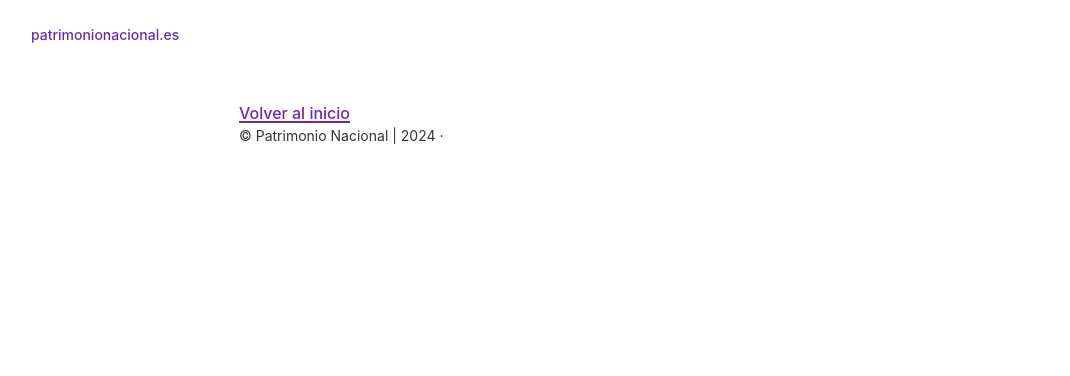
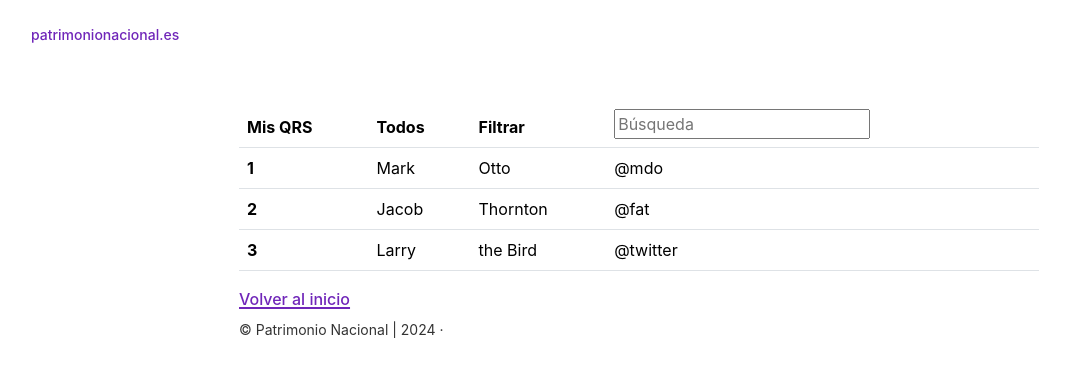
Before and after one commit to acuati/appqr, a Gatsby site: page /listado in a window 1280 px wide. Shown: the whole page, without its empty margins (1-1071 px from the left). Built offline with nearby package versions, Linux system fonts and the light colour scheme; Gatsby itself is replaced by a stand-in of ours.

Commit message:
actualizo cambios

```diff
--- a/package.json
+++ b/package.json
@@ -12,6 +12,7 @@
     "gatsby-plugin-sharp": "^5.13.1",
     "gatsby-source-filesystem": "^5.13.1",
     "gatsby-transformer-sharp": "^5.13.1",
+    "qrcode.react": "^3.1.0",
     "react": "^18.3.1",
     "react-dom": "^18.3.1",
     "reactstrap": "^9.2.2"
--- a/src/components/layout.js
+++ b/src/components/layout.js
@@ -36,7 +36,7 @@ const Layout = ({ children }) => {
         <main>{children}</main>
         <footer
           style={{
-            // marginTop: `var(--space-5)`,
+            marginTop: `var(--space-2)`,
             fontSize: `var(--font-sm)`,
           }}
         >
--- /dev/null
+++ b/src/components/tablelistado.js
@@ -0,0 +1,78 @@
+import { Link } from 'gatsby';
+import React, { useState } from 'react';
+import { Table, Collapse, Button, CardBody, Card } from 'reactstrap';
+
+function TableListado(args) {
+return(
+
+
+<Table
+>
+  <thead>
+    <tr>
+      <th>
+        Mis QRS
+      </th>
+      <th>
+        Todos
+      </th>
+      <th>
+        Filtrar
+      </th>
+      <th>
+        <input placeholder='Búsqueda'></input>
+      </th>
+    </tr>
+  </thead>
+  <tbody>
+    <tr>
+      <th scope="row">
+        1
+      </th>
+      <td>
+        Mark
+      </td>
+      <td>
+        Otto
+      </td>
+      <td>
+        @mdo
+      </td>
+    </tr>
+    <tr>
+      <th scope="row">
+        2
+      </th>
+      <td>
+        Jacob
+      </td>
+      <td>
+        Thornton
+      </td>
+      <td>
+        @fat
+      </td>
+    </tr>
+    <tr>
+      <th scope="row">
+        3
+      </th>
+      <td>
+        Larry
+      </td>
+      <td>
+        the Bird
+      </td>
+      <td>
+        @twitter
+      </td>
+    </tr>
+  </tbody>
+</Table>
+
+
+)
+
+}
+
+export default TableListado
--- a/src/pages/listado.js
+++ b/src/pages/listado.js
@@ -4,10 +4,10 @@ import { Link } from "gatsby"
 import { StaticImage } from "gatsby-plugin-image"
 import Layout from "../components/layout"
 import Seo from "../components/seo"
-
+import TableListado from '../components/tablelistado';
 const Listado = () => (
   <Layout>
-
+    <TableListado></TableListado>
 
 
 
```
Also changed, not shown: src/pages/crear.js (+29 -10 lines), 1 other file.
